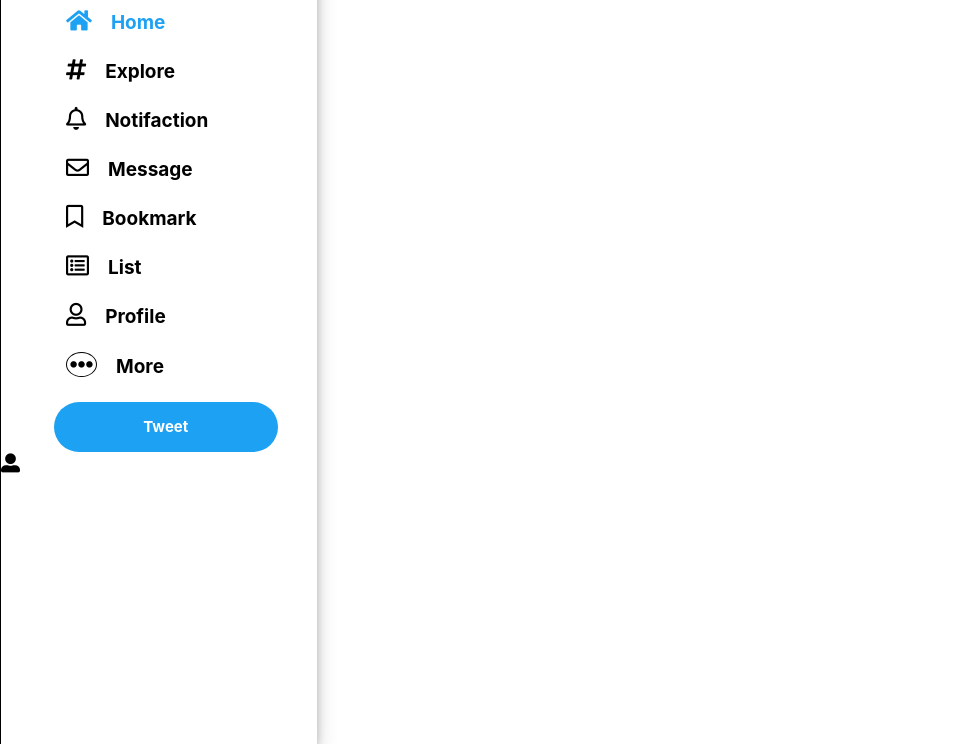
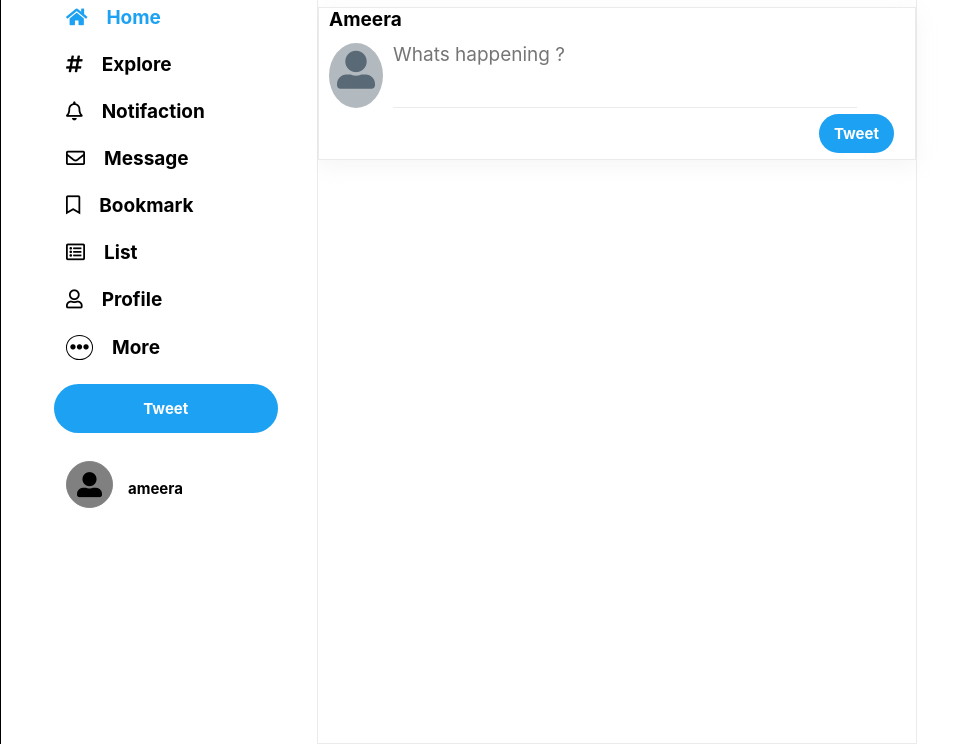
Before and after one commit to ameera-abed/javascript-project, a plain HTML site: page index.html in a window 1280 px wide. Shown: the part 56-800 px from the top of the page, without its empty margins (0-979 px from the left). Drawn offline with Linux system fonts and the light colour scheme.

Commit message:
18-3 update

```diff
--- a/index.css
+++ b/index.css
@@ -20,11 +20,12 @@ body {
 header {
     width: 317px;
     height: 100vh;
+    position: sticky;
     background-color: var(--white);
     font-weight: 700;
     font-size: 19px;
     border-left: 1px solid;
-    box-shadow: 0 4px 8px 0 rgba(0, 0, 0, 0.2), 0 6px 20px 0 rgba(0, 0, 0, 0.19);
+    overflow: auto;
 }
 
 header .header-nav {
@@ -46,7 +47,8 @@ header .header-nav ul li a {
 }
 
 header .header-nav ul li a i {
-    font-size: 23px;
+    font-size: 19px;
+    line-height: 22.67px;
     color: var(--black);
 }
 
@@ -62,7 +64,7 @@ header .header-nav ul li a:hover {
     background-color: #e8f5fe;
     color: var(--primary);
     padding: 12px;
-    border-radius: 20px;
+    border-radius: 53px;
     transition: background-color .5s linear;
 }
 
@@ -104,3 +106,111 @@ header .header-nav .button {
     cursor: pointer;
     margin-top: 12px;
 }
+
+header .profile-name {
+    width: 235px;
+    height: 60px;
+    margin-top: 28px;
+    margin-left: 65px;
+    font-size: 15px;
+}
+
+header .profile-name i {
+    font-size: 25px;
+    border: 1px solid gray;
+    background-color: gray;
+    border-radius: 50%;
+    padding: 10px;
+}
+
+header .profile-name span {
+    margin-left: 15px;
+}
+
+
+/* end header*/
+
+
+/* start main */
+
+main {
+    width: 600px;
+    height: 100vh;
+    border: 1px solid #ebebeb;
+    border-top: none;
+}
+
+main .header {
+    height: 53px;
+    border: 1px solid #ebebeb;
+    display: flex;
+    justify-content: left;
+    align-items: center;
+}
+
+main .newsfeed {
+    width: 100%;
+    display: flex;
+    flex-direction: column;
+}
+
+main .newsfeed .tweet-cont {
+    margin-top: 10px;
+    height: 153px;
+    border: 1px solid #ebebeb;
+    width: 100%;
+    box-shadow: 0 4px 8px 0 rgba(236, 231, 231, 0), 0 6px 20px 0 rgba(202, 200, 200, 0.19);
+}
+
+main .newsfeed .tweet-cont .tweet {
+    display: flex;
+    flex-direction: row;
+    justify-content: left;
+    align-content: center;
+    margin-top: 12px;
+}
+
+main .newsfeed .tweet-cont .tweet i {
+    font-size: 38px;
+    background-color: #b2bac0;
+    color: #5a6976;
+    padding: 8px;
+    border-radius: 50%;
+    margin-left: 10px;
+}
+
+main .newsfeed .tweet-cont .tweet textarea {
+    min-height: 65px;
+    width: 464px;
+    resize: none;
+    border: none;
+    border-bottom: 1px solid #ebebeb;
+    margin-left: 10px;
+    font-size: 19px;
+    color: #0f1419;
+}
+
+main .newsfeed .tweet-cont .tweet textarea:focus {
+    outline: none;
+}
+
+main .newsfeed .tweet-cont .submit-btn {
+    display: inline-block;
+    background-color: var(--primary);
+    padding: 10px 15px;
+    font-size: 15px;
+    text-transform: capitalize;
+    align-items: center;
+    color: var(--white);
+    font-weight: 700;
+    border-radius: 55px;
+    margin-left: 500px;
+    margin-top: 6px;
+}
+
+.styleFont {
+    font-size: 19px;
+    font-weight: 700;
+    margin-left: 10px;
+    text-transform: capitalize;
+}
--- a/index.html
+++ b/index.html
@@ -45,13 +45,31 @@
             </ul>
             <div class="button">tweet</div>
         </nav>
-        <div class="profile-name"><i class="fas fa-user-alt"></i><span class="username" id="username"></span> </div>
+        <div class="profile-name"><i class="fas fa-user-alt"></i><span class="username" id="username">ameera</span> </div>
+
     </header>
     <!--end header-->
 
-    <article>
+    <!--start main-->
+    <main>
+        <div class="header"><span class="styleFont">home</span></div>
 
-    </article>
+        <div class="newsfeed" id="newsfeed">
+            <form class="tweet-cont">
+                <div class="usernameTweet styleFont" id="usernameTweet">ameera</div>
+                <div class="tweet" id="tweet">
+                    <i class="fas fa-user-alt"></i>
+                    <textarea placeholder="Whats happening ?"></textarea>
+                </div>
+
+                <div class="submit-btn" id="submit-btn">tweet</div>
+            </form>
+
+
+        </div>
+    </main>
+    <!--end main-->
+
     <aside>
 
     </aside>
```
